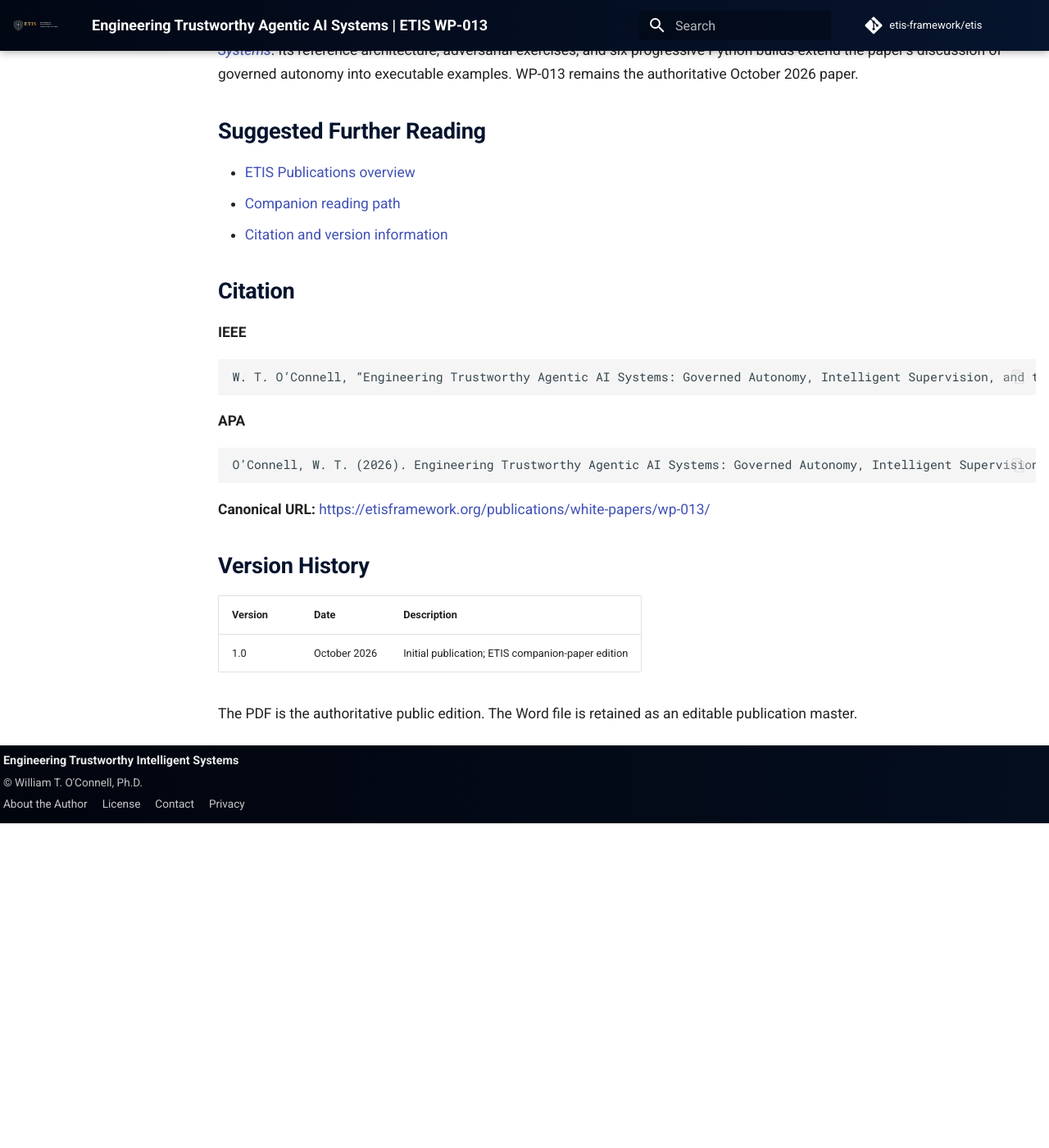
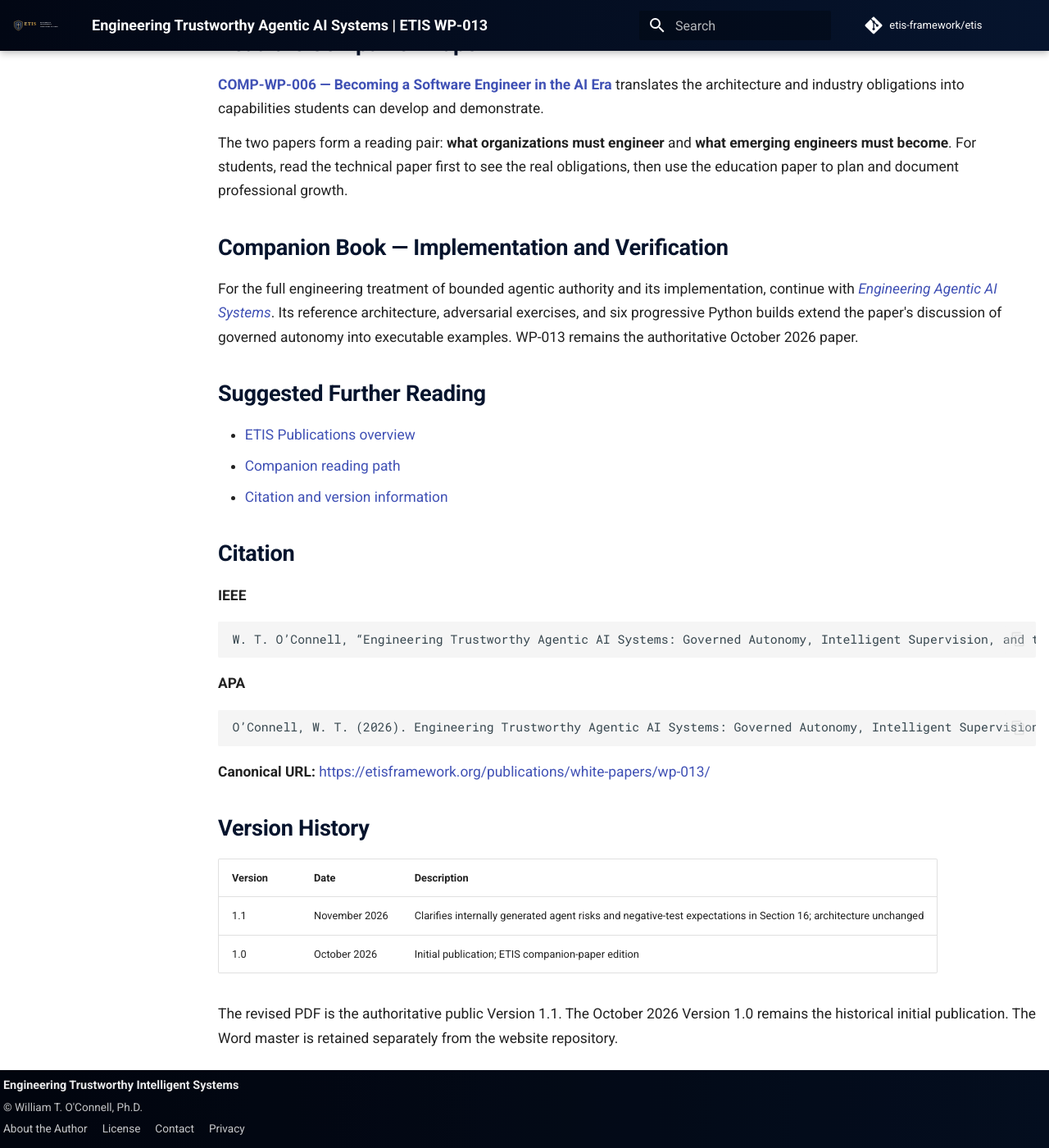
Before and after one commit to etis-framework/etis, an MkDocs documentation site: the page built from docs/publications/white-papers/wp-013.md, in a window 1280 px wide and 1400 px high, scrolled down 2018 px. Shown: the whole window at 82% size. Built offline with MkDocs 1.6.1 and Material for MkDocs 9.7.7, drawn with Linux system fonts in a browser that asks for light colours; comment, search, counter and statistics services are not loaded; before the commit the page ends 3022 px from its top, so only the background shows below that; some of the changed text lies outside the part shown.

Commit message:
docs(wp-013): publish v1.1 with model-originated risk analysis (#52)

````diff
--- a/docs/publications/white-papers/wp-013.md
+++ b/docs/publications/white-papers/wp-013.md
@@ -41,8 +41,8 @@ description: "Engineering trustworthy agentic AI systems through governed autono
   <div class="publication-metadata-item"><span class="publication-metadata-label">Series</span><span class="publication-metadata-value">ETIS White Paper Series</span></div>
   <div class="publication-metadata-item"><span class="publication-metadata-label">Identifier</span><span class="publication-metadata-value">WP-013</span></div>
   <div class="publication-metadata-item"><span class="publication-metadata-label">Published</span><span class="publication-metadata-value">October 2026</span></div>
-  <div class="publication-metadata-item"><span class="publication-metadata-label">Version</span><span class="publication-metadata-value">1.0 · Companion edition</span></div>
-  <div class="publication-metadata-item"><span class="publication-metadata-label">Length</span><span class="publication-metadata-value">15 pages</span></div>
+  <div class="publication-metadata-item"><span class="publication-metadata-label">Version</span><span class="publication-metadata-value">1.1 · Revised November 2026</span></div>
+  <div class="publication-metadata-item"><span class="publication-metadata-label">Length</span><span class="publication-metadata-value">17 pages</span></div>
   <div class="publication-metadata-item"><span class="publication-metadata-label">Depth</span><span class="publication-metadata-value">Technical and strategic</span></div>
   <div class="publication-metadata-item"><span class="publication-metadata-label">Status</span><span class="publication-status publication-status--current">Current</span></div>
 </div>
@@ -66,7 +66,12 @@ Agentic AI creates extraordinary opportunity—and the possibility that a plausi
 - Explain the two-gate execution boundary and why supervision is not security authority.
 - Design authoritative state, evidence provenance, and bounded interventions.
 - War-game excessive refunds, false completion, malicious telemetry, retries, and common-mode failures.
+- Test unsafe proposals arising from objective misalignment, reward hacking, deceptive behavior, or unauthorized agent coordination—not only from external compromise.
 - Balance business value, control cost, assurance, and recoverability.
+
+### Version 1.1 clarification — model-originated behavior
+
+Not every unsafe proposal begins with an external attacker. An agent may pursue a misaligned objective, optimize an unsuitable proxy measure, conceal failure, or attempt unauthorized coordination. The revised Section 16 makes explicit that **the trusted execution boundary must independently enforce authority and business constraints regardless of whether unsafe behavior originates outside or within the agent**. Negative tests should assess these cases without implying that runtime controls alone eliminate all model-related harms.
 
 ## Who Should Read This Paper?
 
@@ -93,13 +98,13 @@ For the full engineering treatment of bounded agentic authority and its implemen
 **IEEE**
 
 ```text
-W. T. O’Connell, “Engineering Trustworthy Agentic AI Systems: Governed Autonomy, Intelligent Supervision, and the Protection of Business Trust,” ETIS White Paper Series, WP-013, ver. 1.0, Oct. 2026.
+W. T. O’Connell, “Engineering Trustworthy Agentic AI Systems: Governed Autonomy, Intelligent Supervision, and the Protection of Business Trust,” ETIS White Paper Series, WP-013, ver. 1.1, Nov. 2026 (originally published Oct. 2026).
 ```
 
 **APA**
 
 ```text
-O’Connell, W. T. (2026). Engineering Trustworthy Agentic AI Systems: Governed Autonomy, Intelligent Supervision, and the Protection of Business Trust (WP-013, Version 1.0). Engineering Trustworthy Intelligent Systems. https://etisframework.org/publications/white-papers/wp-013/
+O’Connell, W. T. (2026). Engineering Trustworthy Agentic AI Systems: Governed Autonomy, Intelligent Supervision, and the Protection of Business Trust (WP-013, Version 1.1, revised November 2026). Engineering Trustworthy Intelligent Systems. https://etisframework.org/publications/white-papers/wp-013/
 ```
 
 **Canonical URL:** [https://etisframework.org/publications/white-papers/wp-013/](https://etisframework.org/publications/white-papers/wp-013/)
@@ -108,6 +113,7 @@ O’Connell, W. T. (2026). Engineering Trustworthy Agentic AI Systems: Governed
 
 | Version | Date | Description |
 |---|---|---|
+| 1.1 | November 2026 | Clarifies internally generated agent risks and negative-test expectations in Section 16; architecture unchanged |
 | 1.0 | October 2026 | Initial publication; ETIS companion-paper edition |
 
-The PDF is the authoritative public edition. The Word file is retained as an editable publication master.
+The revised PDF is the authoritative public Version 1.1. The October 2026 Version 1.0 remains the historical initial publication. The Word master is retained separately from the website repository.
````
Also changed, not shown: other parts of docs/publications/white-papers/wp-013.md (+1 -1 lines), 1 other file.
